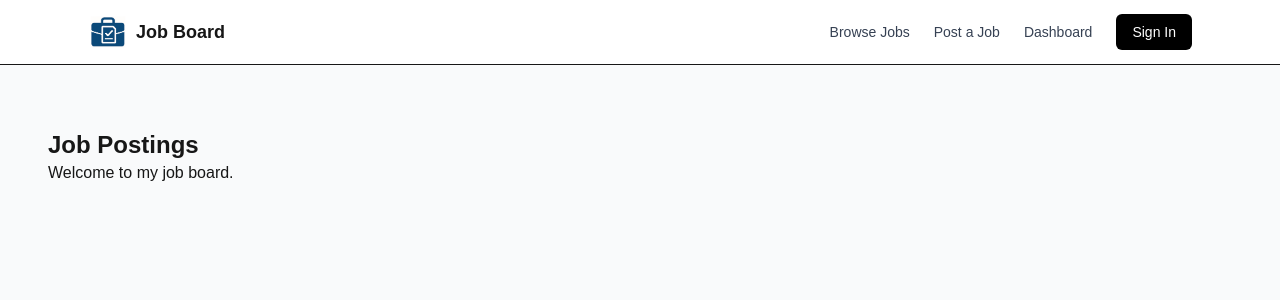
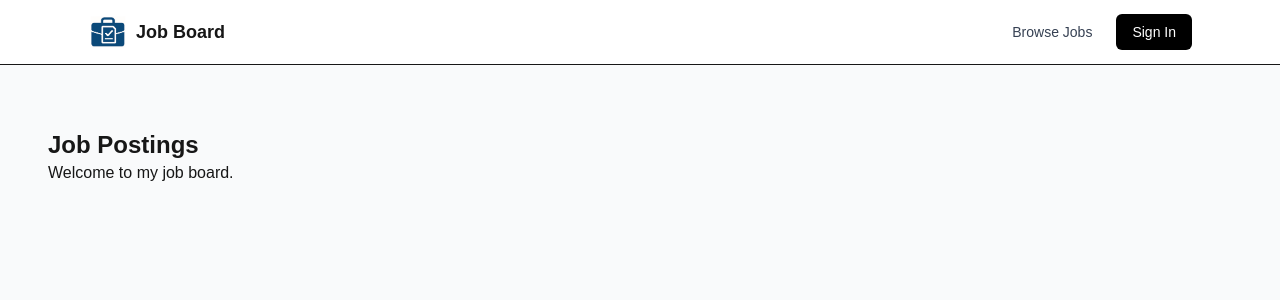
Before and after one commit to ACoci86/job-posting-website-starter, a Next.js app: page / in a window 1280 px wide. Shown: the top 300 px of the page. Built offline with nearby package versions, Linux system fonts and the light colour scheme; no server answers.

Commit message:
Hide logged-in-only links and update README
- Show Post a Job and Dashboard only when signed in
- Keep Browse Jobs public
- Page-level protection is still needed

```diff
--- a/components/Navbar.tsx
+++ b/components/Navbar.tsx
@@ -18,9 +18,16 @@ export default function Navbar() {
           <span className="text-lg font-semibold">Job Board</span>
         </Link>
         <div className="flex items-center gap-6 text-sm text-gray-700">
+          {/* Anyone can browse jobs, even when not signed in. */}
           <Link href="/jobs" className="hover:text-black">Browse Jobs</Link>
-          <Link href="/jobs/post" className="hover:text-black">Post a Job</Link>
-          <Link href="/dashb" className="hover:text-black">Dashboard</Link>
+
+          {/* Only show Post a Job and Dashboard when the user is signed in. */}
+          {session && (
+            <>
+              <Link href="/jobs/post" className="hover:text-black">Post a Job</Link>
+              <Link href="/dashb" className="hover:text-black">Dashboard</Link>
+            </>
+          )}
 
           {/* If the user is signed in, show a Sign Out button.
               If not, show the Sign In link instead. */}
```
Also changed, not shown: 1 other file (tests, documents, lock files or other folders).
